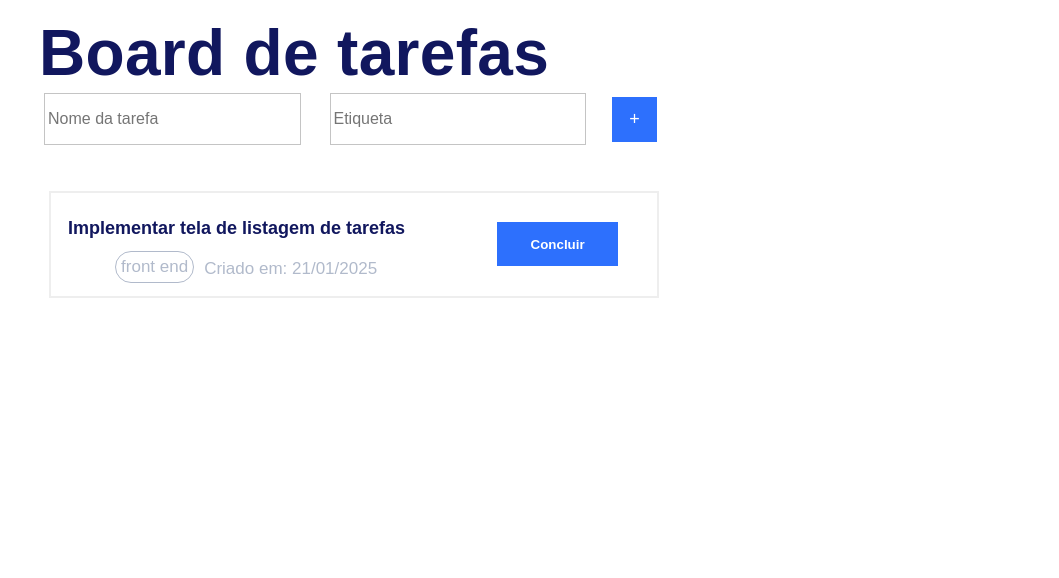
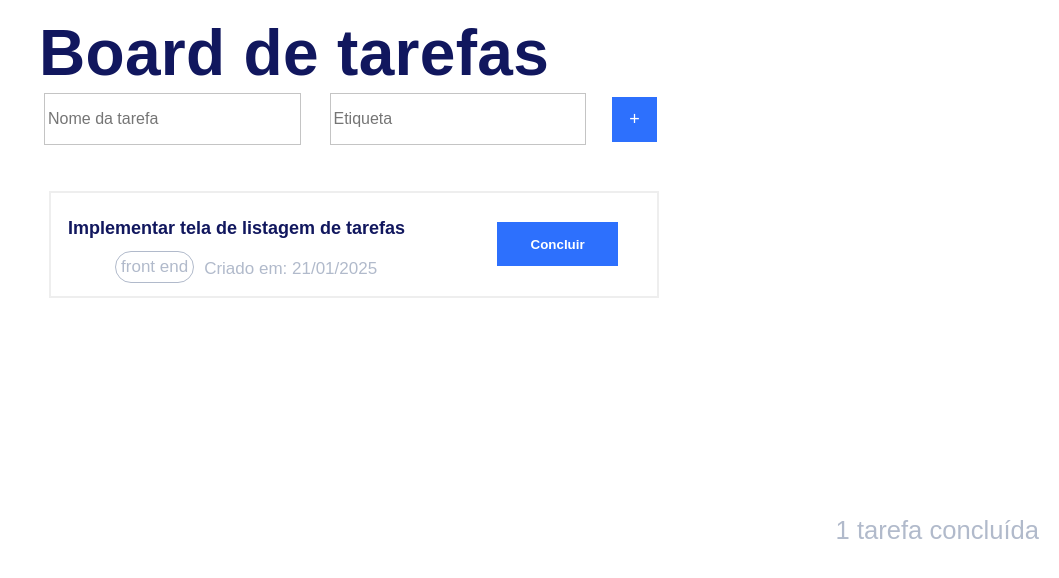
Before and after one commit to AlexandreCesar21/LISTA-DE-TAREFAS-JS, a plain HTML site: page index.html in a window 1280 px wide. Shown: the top 578 px of the page, without its empty margins (221-1280 px from the left). Drawn offline with Linux system fonts and the light colour scheme.

Commit message:
footer concluido

```diff
--- a/index.html
+++ b/index.html
@@ -3,7 +3,7 @@
 <head>
     <meta charset="UTF-8">
     <meta name="viewport" content="width=device-width, initial-scale=1.0">
-    <title>Document</title>
+    <title>Lista de tarefas</title>
     <link rel="stylesheet" href="style.css">
 </head>
 <body>
@@ -29,7 +29,6 @@
                 <ul >
                     <li>
                         Implementar tela de listagem de tarefas
-
                         <div class="col-texs">
                             <div class="status">
                                 <p>front end</p>
@@ -47,7 +46,9 @@
         </section>
     </main>
     <footer>
-
+        <div>
+            <p>1 tarefa concluída</p>
+        </div>
     </footer>
     <script src="index.js"></script>
 </body>
--- a/style.css
+++ b/style.css
@@ -197,3 +197,11 @@ main {
 .button-conclui input:hover{
     background-color: #2d6ffdc5;
 }
+
+footer > div{
+    text-align: end;
+    position: relative;
+    right: 20px;
+    color: #B1BACB;
+    font-size: 1.6em;
+}
```
